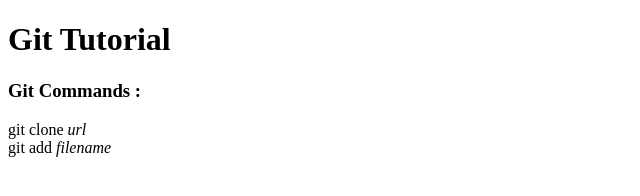
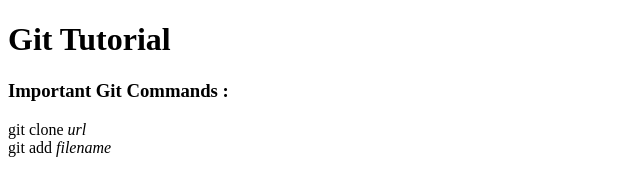
Before and after one commit to CommandoSK/introduction-to-github, a plain HTML site: page index.html in a window 1280 px wide. Shown: the whole page, without its empty margins (0-640 px from the left). Drawn offline with Linux system fonts and the light colour scheme.

Commit message:
Update index.html

```diff
--- a/index.html
+++ b/index.html
@@ -7,7 +7,7 @@
 
     <body>
         <h1>Git Tutorial</h1>
-        <h3>Git Commands :</h3>
+        <h3>Important Git Commands : </h3>
         git clone <i>url</i>
         <br>
         git add <i>filename</i>
```
